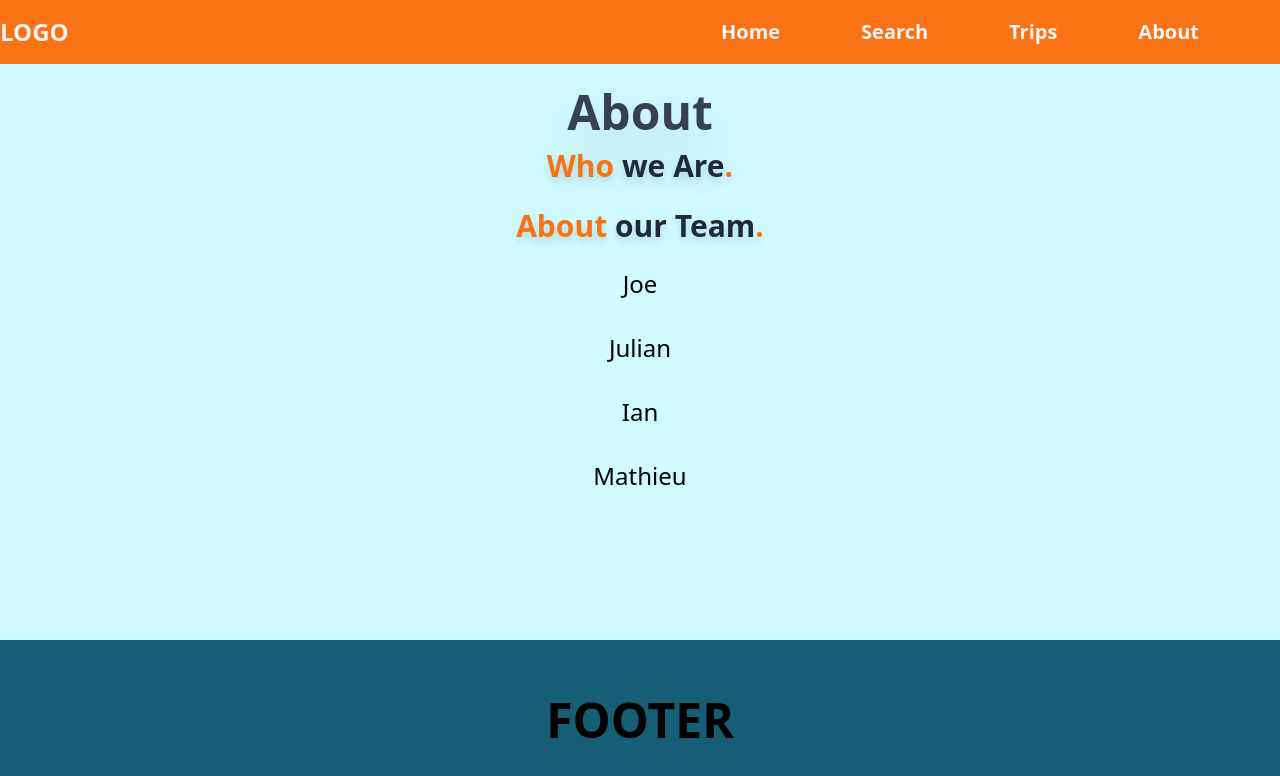
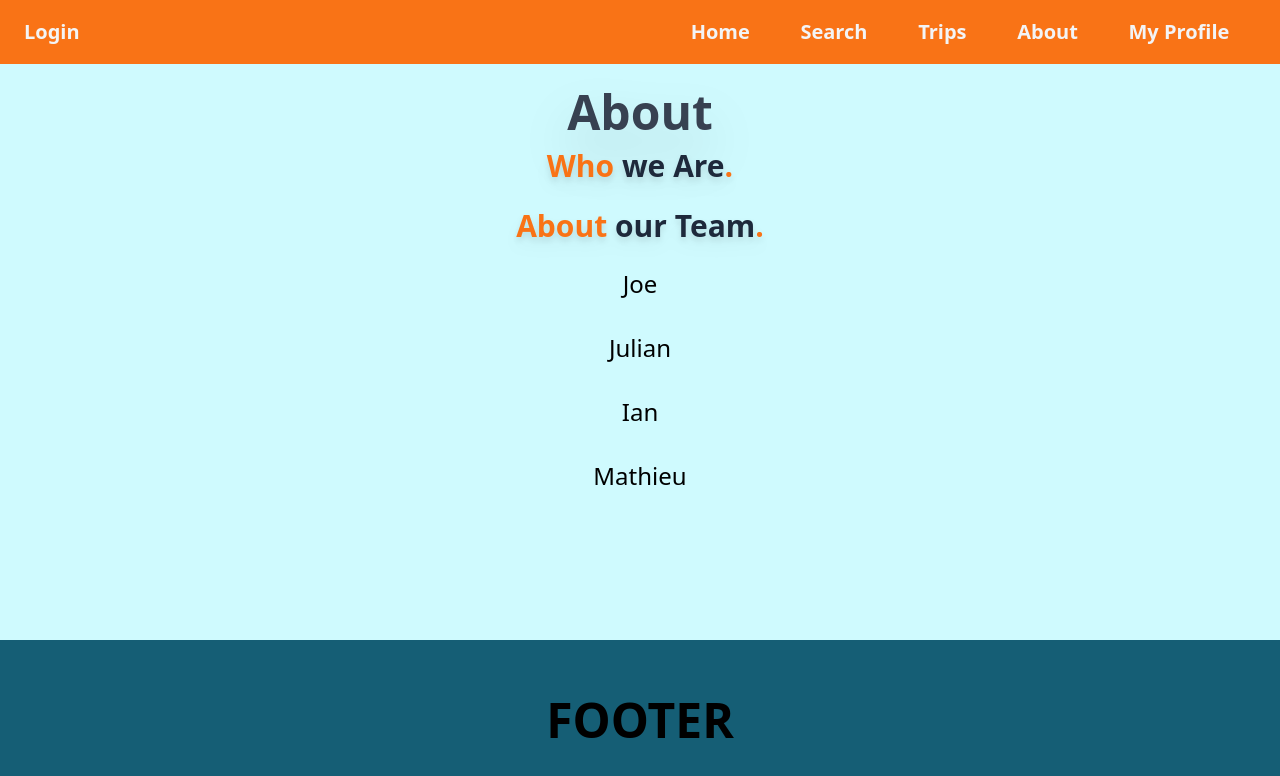
Before and after one commit to F-R-R-B/vacation-nation-frontend, a React (Create React App) app: page /about in a window 1280 px wide. Shown: the top 776 px of the page. Built offline with nearby package versions, Linux system fonts and the light colour scheme; no server answers; what tw-elements would draw is missing.

Commit message:
not rlly sure...

```diff
--- a/package.json
+++ b/package.json
@@ -3,6 +3,7 @@
   "version": "0.1.0",
   "private": true,
   "dependencies": {
+    "@auth0/auth0-react": "^1.12.0",
     "axios": "^1.1.2",
     "react": "^18.2.0",
     "react-dom": "^18.2.0",
--- a/src/App.js
+++ b/src/App.js
@@ -1,14 +1,18 @@
 import { Component } from 'react';
 import axios from 'axios';
+import About from './components/About';
+import Home from './components/Home';
 import Header from './components/Header';
-import Home from './components/Home';
+import Footer from './components/Footer';
 import Search from './components/Search';
 import Trips from './components/Trips';
-import About from './components/About';
-import Footer from './components/Footer';
-import { BrowserRouter as Router, Route, Routes } from 'react-router-dom';
+import Profile from './components/Profile';
+import { Route, Routes } from 'react-router-dom';
+// import { Auth0Provider } from '@auth0/auth0-react:'
+// import Auth0ProviderRedirect from './auth/Auth0ProviderRedirect';
 
 class App extends Component {
+
 
   getFlights = async() => {
     const depAirport = 'SEA';
@@ -51,8 +55,9 @@ class App extends Component {
 
   render() {
     return (
-      <div className='relative flex flex-col bg-cyan-100' style={{'min-height': '100vh'}}>
-        <Router >
+      <div className='relative flex flex-col bg-cyan-100' style={{'minHeight': '100vh'}}>
+        {/* <Router > */}
+          {/* <Auth0ProviderRedirect> */}
             <Header />
             <div className='mb-auto'>
               <Routes>
@@ -74,10 +79,16 @@ class App extends Component {
                   element={<About />}>
                 </Route>
 
+                <Route // protected
+                  exact path="/profile"
+                  element={<Profile />}>
+                </Route>
+
               </Routes>
             </div>
             <Footer />
-        </Router>
+          {/* </Auth0ProviderRedirect> */}
+        {/* </Router> */}
       </div>
     );
   }
--- /dev/null
+++ b/src/auth/Auth0ProviderRedirect.js
@@ -0,0 +1,29 @@
+import React from 'react';
+import { Navigate, useLocation } from 'react-router-dom';
+import { Auth0Provider } from '@auth0/auth0-react';
+
+
+const Auth0ProviderRedirect = ({ children }) => {
+  const domain = process.env.REACT_APP_AUTH0_DOMAIN;
+  const clientId = process.env.REACT_APP_AUTH0_CLIENT_ID;
+  const location = useLocation().pathname;
+  localStorage['goingTo'] = location;
+  console.log(localStorage);
+
+  const onRedirectCallback = (appState) => {
+    return <Navigate to={localStorage['goingTo']} replace={true}/>
+  };
+
+  return (
+    <Auth0Provider
+      domain={domain}
+      clientId={clientId}
+      redirectUri={window.location.origin}
+      onRedirectCallback={onRedirectCallback}
+    >
+      {children}
+    </Auth0Provider>
+  );
+};
+
+export default Auth0ProviderRedirect;
--- a/src/components/About.js
+++ b/src/components/About.js
@@ -1,5 +1,5 @@
 import { Component } from "react";
-import Profile from "./Profile";
+import AboutMe from "./AboutMe";
 
 class About extends Component {
   render () {
@@ -15,10 +15,10 @@ class About extends Component {
           <h2 className="mb-6 font-bold text-3xl text-slate-800 drop-shadow-lg">
             <span className="text-orange-500">About</span> our Team<span className="text-orange-500">.</span>
           </h2>
-          <Profile name='Joe' />
-          <Profile name='Julian' />
-          <Profile name='Ian' />
-          <Profile name='Mathieu' />
+          <AboutMe name='Joe' />
+          <AboutMe name='Julian' />
+          <AboutMe name='Ian' />
+          <AboutMe name='Mathieu' />
         </div>
 
       </div>
--- /dev/null
+++ b/src/components/AboutMe.js
@@ -0,0 +1,13 @@
+import { Component } from "react";
+
+class AboutMe extends Component {
+  render () {
+    return (
+      <div className="h-16">
+        <h3 className="text-2xl">{this.props.name}</h3>
+      </div>
+    );
+  }
+}
+
+export default AboutMe;
--- /dev/null
+++ b/src/components/AuthButtons.js
@@ -0,0 +1,36 @@
+import React from "react";
+import { useAuth0 } from '@auth0/auth0-react';
+
+const LoginButton = (props) => {
+  const { loginWithRedirect } = useAuth0();
+  return <button onClick={() => loginWithRedirect()}>Login</button>
+};
+
+const LogoutButton = (props) => {
+  const { user, logout } = useAuth0();
+  return <button onClick={() => logout({ returnTo: window.location.origin })}> {user.name} (Logout) </button>
+};
+
+const AuthButton = () => {
+  const { isAuthenticated } = useAuth0();
+
+  return isAuthenticated ? <LogoutButton /> : <LoginButton />;
+};
+
+const SignupButton = () => {
+  const { loginWithRedirect } = useAuth0();
+  return (
+    <button
+      className="btn btn-primary btn-block"
+      onClick={() =>
+        loginWithRedirect({
+          screen_hint: 'signup',
+        })
+      }
+    >
+      Sign Up
+    </button>
+  );
+};
+
+export { AuthButton, SignupButton, LoginButton, LogoutButton };
--- a/src/components/Header.js
+++ b/src/components/Header.js
@@ -1,12 +1,25 @@
 import { Component } from "react";
 import { Link } from "react-router-dom";
+import { withAuth0 } from '@auth0/auth0-react';
+import { AuthButton } from "./AuthButtons";
 
 class Header extends Component {
+  // constructor(props) {
+  //   super(props);
+  //   const { user, isAuthenticated } = this.props.auth0;
+  //   this.state = {isAuth: isAuthenticated}
+  // }
+
   render () {
+    const { user, isLoading } = this.props.auth0;
+    console.log("🚀 ~ file: Header.js ~ line 16 ~ Header ~ render ~ user", user);
+
     return (
       <div className="w-screen h-16">
         <nav className="fixed top-0 z-10 h-16 w-screen bg-orange-500 text-gray-100 grid grid-cols-2 items-center">
-          <div className="font-bold text-2xl">LOGO</div>
+          <div className="ml-6 font-bold text-xl">
+            {isLoading ? 'Loading...' : <AuthButton />}
+          </div>
           <div className="flex justify-evenly items-center font-semibold text-xl">
             <Link to='/' >
               Home
@@ -20,6 +33,9 @@ class Header extends Component {
             <Link to='about' >
               About
             </Link>
+            <Link to='profile' >
+              My Profile
+            </Link>
           </div>
 
         </nav>
@@ -28,4 +44,4 @@ class Header extends Component {
   }
 }
 
-export default Header;
+export default withAuth0(Header);
--- /dev/null
+++ b/src/components/Loading.js
@@ -0,0 +1,10 @@
+import React from "react";
+import loading from "../assets/loading.svg";
+
+const Loading = () => (
+  <div className="spinner">
+    <img src={loading} alt="Loading" />
+  </div>
+);
+
+export default Loading;
--- a/src/components/Profile.js
+++ b/src/components/Profile.js
@@ -1,13 +1,25 @@
-import { Component } from "react";
+import React from "react";
+import { useAuth0, withAuthenticationRequired } from "@auth0/auth0-react";
+import Loading from './Loading';
 
-class Profile extends Component {
-  render () {
-    return (
-      <div className="h-16">
-        <h3 className="text-2xl">{this.props.name}</h3>
+const Profile = () => {
+  const { user, isAuthenticated, isLoading } = useAuth0();
+
+  if (isLoading) {
+    return <div>Loading ...</div>;
+  }
+
+  return (
+    isAuthenticated && (
+      <div>
+        <img src={user.picture} alt={user.name} />
+        <h2>{user.name}</h2>
+        <p>{user.email}</p>
       </div>
-    );
-  }
-}
+    )
+  );
+};
 
-export default Profile;
+export default withAuthenticationRequired(Profile, {
+  onRedirecting: () => <Loading />,
+});
--- a/src/components/Search.js
+++ b/src/components/Search.js
@@ -20,9 +20,12 @@ class Search extends Component {
       let destinationAPI = `https://us1.locationiq.com/v1/search?key=${process.env.REACT_APP_LOCATION_IQ_KEY}&q=${data.destination}&format=json`;
       let destinationResponse = await axios.get(destinationAPI);
 
-      const searchResults = await axios.get(`${process.env.REACT_APP_BACKEND}/flights?originlat=${originResponse.data[0].lat}&originlon=${originResponse.data[0].lon}&destinationlat=${destinationResponse.data[0].lat}&destinationlon=${destinationResponse.data[0].lon}&departureDate=${data.departDate}&returnDate=${data.returnDate}
-    `);
-      this.setState({results:searchResults.data})
+      const searchResponse = await axios.get(`${process.env.REACT_APP_BACKEND}/flights?originlat=${originResponse.data[0].lat}&originlon=${originResponse.data[0].lon}&destinationlat=${destinationResponse.data[0].lat}&destinationlon=${destinationResponse.data[0].lon}&departureDate=${data.departDate}&returnDate=${data.returnDate}
+      `);
+      const searchResults = searchResponse.data
+      console.log("🚀 ~ file: Search.js ~ line 27 ~ Search ~ handleSearch= ~ searchResponse", searchResponse);
+
+      this.setState({results:searchResults})
     } catch (error) {
       console.log(error.message);
     }
--- a/src/components/Trips.js
+++ b/src/components/Trips.js
@@ -1,5 +1,6 @@
 import { Component } from "react";
 import { Accordion, AccordionItem } from './Accordion'
+import { withAuth0 } from '@auth0/auth0-react';
 import 'tw-elements';
 import axios from "axios";
 import Data from '../data'
@@ -97,8 +98,9 @@ class Trips extends Component {
   }
 
   render () {
+    const { isAuthenticated } = this.props.auth0
     console.log(this.state);
-    return (
+    return ( isAuthenticated ?
       <div className='mx-auto my-6 px-6 max-w-screen-lg'>
         <h1 className="my-6 font-bold text-3xl text-center">Your Trips</h1>
         <Accordion>
@@ -112,9 +114,12 @@ class Trips extends Component {
           )}
 
         </Accordion>
+      </div> :
+      <div className='mx-auto my-6 px-6 h-96 max-w-screen-lg grid place-content-center font-bold text-gray-700 text-2xl' >
+        <div>Log in now to use this feature!</div>
       </div>
     );
   }
 }
 
-export default Trips;
+export default withAuth0(Trips);
--- a/src/index.js
+++ b/src/index.js
@@ -1,11 +1,28 @@
 import React from 'react';
 import ReactDOM from 'react-dom/client';
+import { BrowserRouter as Router } from 'react-router-dom';
+// import { Auth0Provider } from '@auth0/auth0-react';
+import Auth0ProviderRedirect from './auth/Auth0ProviderRedirect';
+import App from './App';
+
 import './index.css';
-import App from './App';
+
+// const domain = process.env.REACT_APP_AUTH0_DOMAIN;
+// const clientId = process.env.REACT_APP_AUTH0_CLIENT_ID;
 
 const root = ReactDOM.createRoot(document.getElementById('root'));
 root.render(
   <React.StrictMode>
-    <App />
+    <Router>
+      <Auth0ProviderRedirect>
+      {/* <Auth0Provider
+          domain={domain}
+          clientId={clientId}
+          redirectUri={window.location.origin}
+        > */}
+          <App />
+      {/* </Auth0Provider> */}
+      </Auth0ProviderRedirect>
+    </Router>
   </React.StrictMode>
 );
```
Also changed, not shown: src/assets/loading.svg (added), 1 other file (tests, documents, lock files or other folders). Lines whose indentation alone changed are shown as unchanged.
